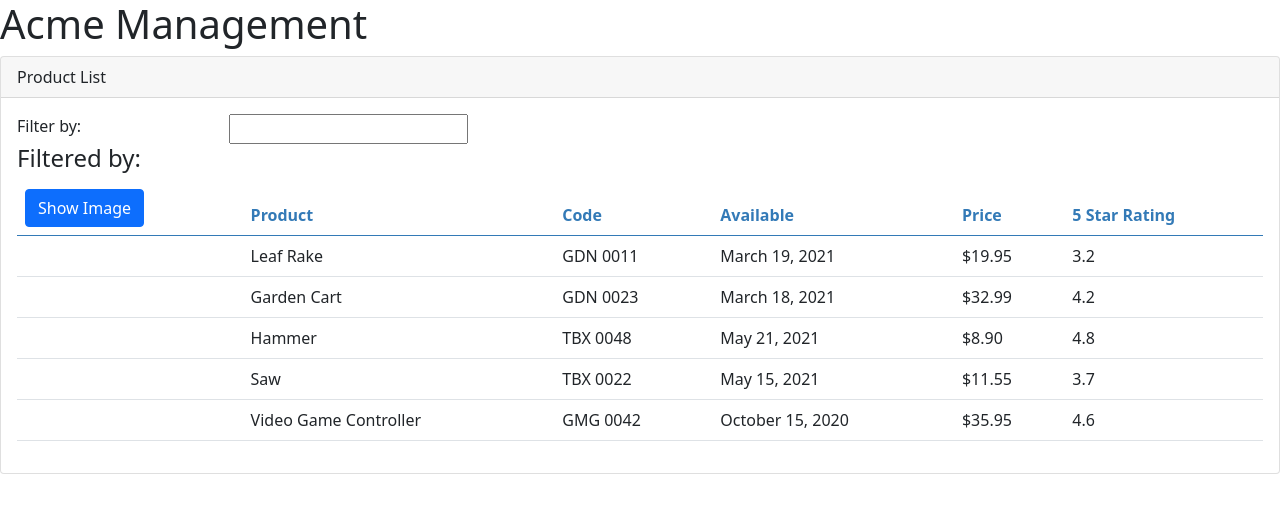
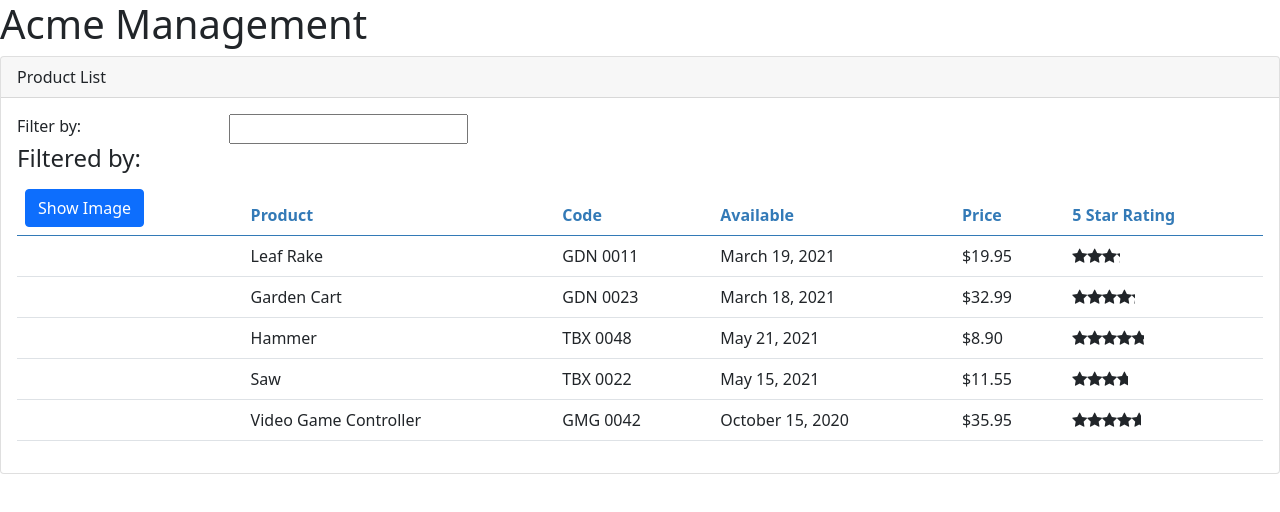
Before and after one commit to shekhar853329/LearnNg, an Angular app: page / in a window 1280 px wide. Shown: the top 512 px of the page. Built offline with nearby package versions, Linux system fonts and the light colour scheme.

Commit message:
module 8 completed

```diff
--- a/src/app/app.module.ts
+++ b/src/app/app.module.ts
@@ -6,12 +6,14 @@ import { AppRoutingModule } from './app-routing.module';
 import { AppComponent } from './app.component';
 import { ProductListComponent } from './product-list/product-list.component';
 import { ConvertToSpacesPipe } from './shared/convert-to-spaces.pipe';
+import { StarComponent } from './shared/star/star.component';
 
 @NgModule({
   declarations: [
     AppComponent,
     ProductListComponent,
-    ConvertToSpacesPipe
+    ConvertToSpacesPipe,
+    StarComponent
   ],
   imports: [
     BrowserModule,
--- a/src/app/product-list/product-list.component.html
+++ b/src/app/product-list/product-list.component.html
@@ -44,7 +44,7 @@
             <td>{{ product.productCode | convertToSpaces: "-" }}</td>
             <td>{{ product.releaseDate }}</td>
             <td>{{ product.price | currency }}</td>
-            <td>{{ product.starRating }}</td>
+            <td><app-star [rating]="product.starRating" (notify)="onRatingChange($event)"></app-star></td>
           </tr>
         </tbody>
       </table>
--- a/src/app/product-list/product-list.component.ts
+++ b/src/app/product-list/product-list.component.ts
@@ -89,5 +89,8 @@ export class ProductListComponent implements OnInit {
     this.showImage = !this.showImage;
   }
 
+  onRatingChange(message: string): void {
+    this.pageTitle = "Product List : " + message;
+  }
 
 }
--- /dev/null
+++ b/src/app/shared/star/star.component.html
@@ -0,0 +1,10 @@
+<div class="crop" [style.width.px]="cropWidth" [title]="rating"
+    (click)="onClick()">
+    <div style="width: 75px">
+        <span class="fa fa-star"></span>
+        <span class="fa fa-star"></span>
+        <span class="fa fa-star"></span>
+        <span class="fa fa-star"></span>
+        <span class="fa fa-star"></span>
+    </div>
+</div>
--- /dev/null
+++ b/src/app/shared/star/star.component.scss
@@ -0,0 +1,3 @@
+.crop {
+  overflow: hidden;
+}
--- /dev/null
+++ b/src/app/shared/star/star.component.ts
@@ -0,0 +1,25 @@
+import { Component, EventEmitter, Input, OnChanges, OnInit, Output, SimpleChanges } from '@angular/core';
+
+@Component({
+  selector: 'app-star',
+  templateUrl: './star.component.html',
+  styleUrls: ['./star.component.scss']
+})
+export class StarComponent implements OnInit, OnChanges {
+  @Input() rating: number = 0;
+
+  @Output() notify: EventEmitter<string> = new EventEmitter<string>();
+
+  cropWidth = 75;
+  constructor() { }
+  ngOnChanges(changes: SimpleChanges): void {
+    this.cropWidth = this.rating * 75 / 5;
+  }
+
+  ngOnInit(): void {
+  }
+
+  onClick() {
+    this.notify.emit(this.rating.toString());
+  }
+}
```
Also changed, not shown: 1 other file (tests, documents, lock files or other folders).
